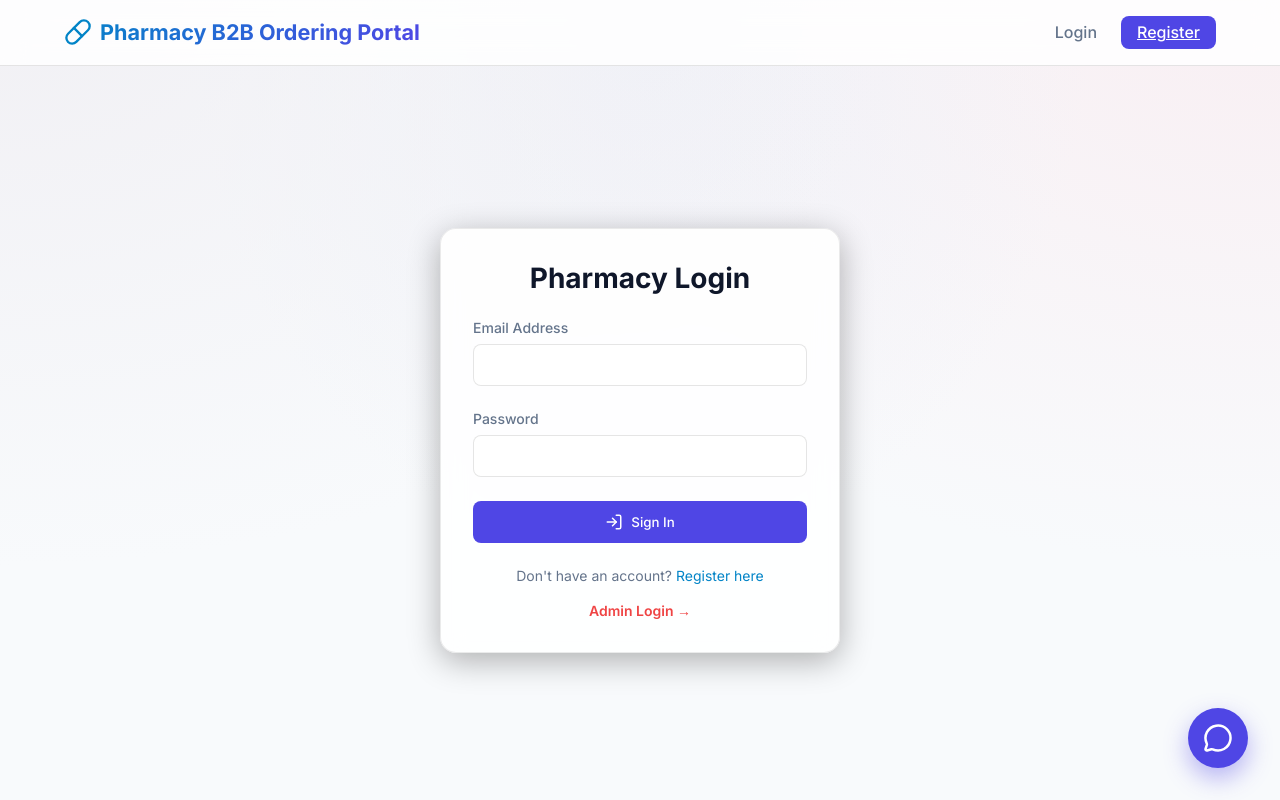
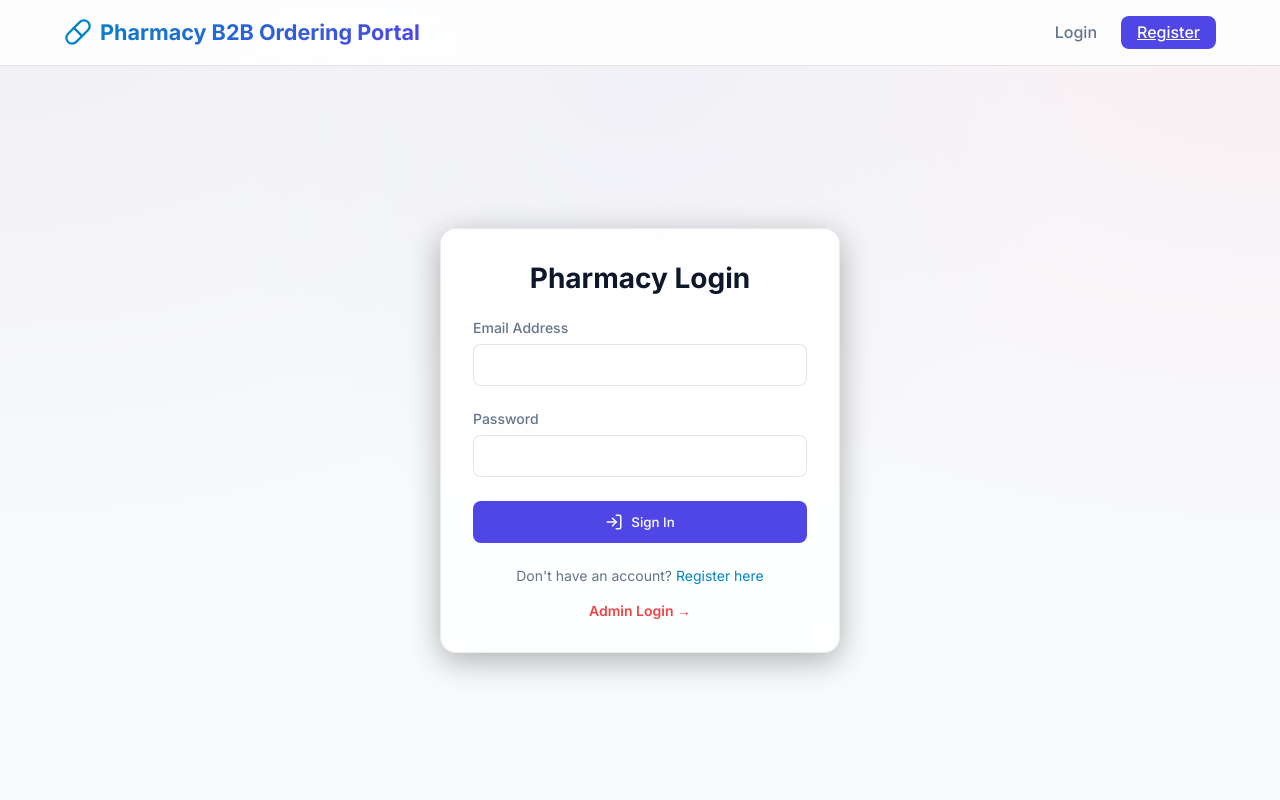
Before and after one commit to pavanmothe61/Mediwave-B2B-pharmacy, a React (Vite) app in the folder frontend/: page / in a window 1280 px wide. Built offline with nearby package versions, Linux system fonts and the light colour scheme.

Commit message:
Remove Chatbot UI component from the app

```diff
--- a/frontend/src/App.jsx
+++ b/frontend/src/App.jsx
@@ -7,7 +7,6 @@ import Catalog from './pages/Catalog';
 import Cart from './pages/Cart';
 import AdminLogin from './pages/AdminLogin';
 import MRVisit from './pages/MRVisit';
-import Chatbot from './components/Chatbot';
 
 function App() {
   return (
@@ -25,7 +24,6 @@ function App() {
           <Route path="/mr-visit" element={<MRVisit />} />
         </Routes>
       </main>
-      <Chatbot />
     </BrowserRouter>
   );
 }
```
